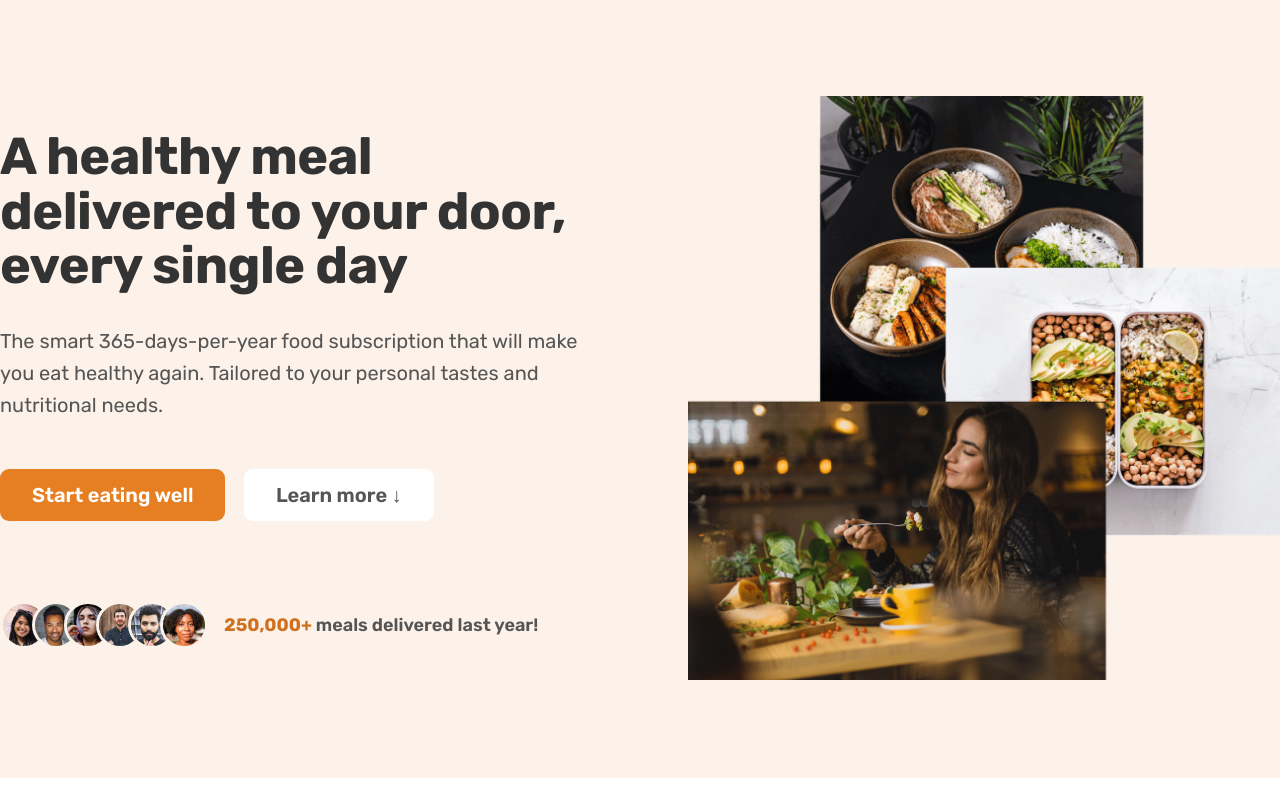
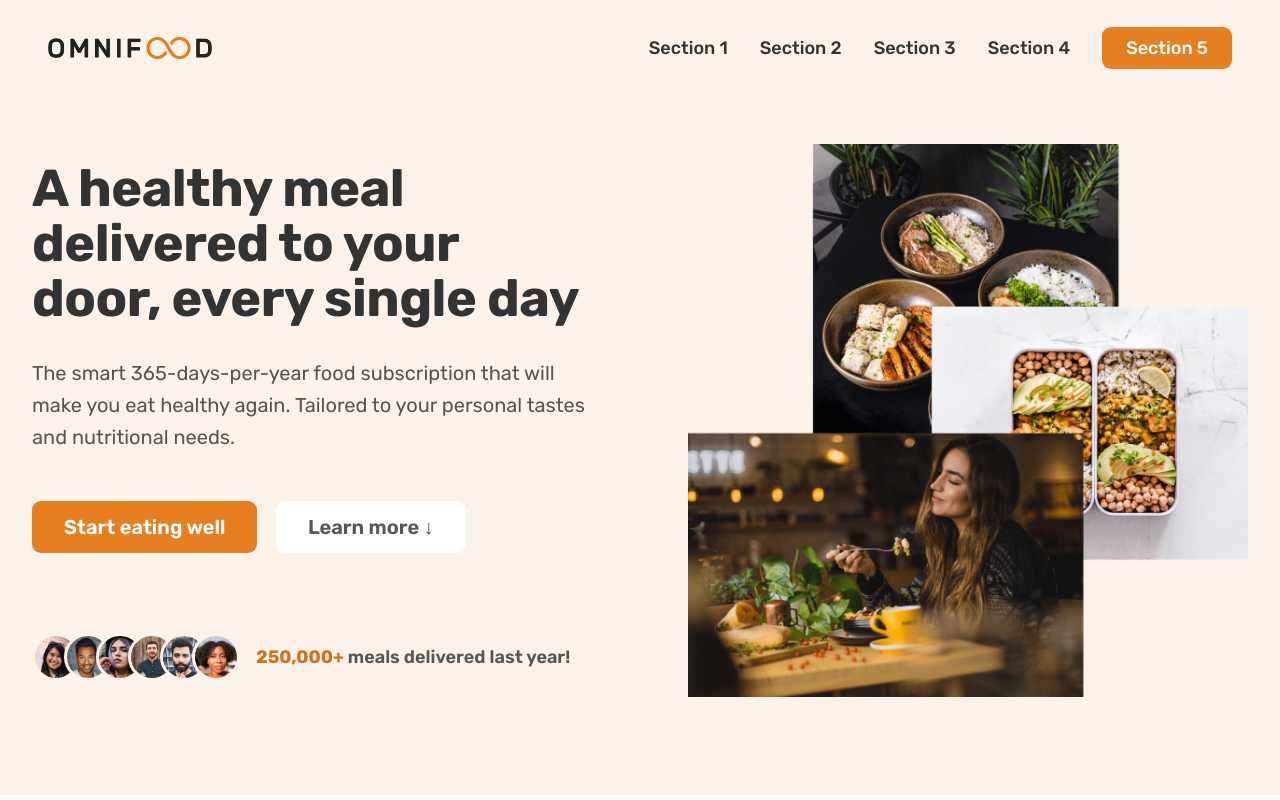
Before and after one commit to hicham-hachem/omnifood, a plain HTML site: page index.html in a window 1280 px wide. Drawn offline with Linux system fonts and the light colour scheme; files whose address does not match are found by name.

Commit message:
Create nav-bar

```diff
--- a/css/styles.css
+++ b/css/styles.css
@@ -6,9 +6,14 @@
 
 - Font weights
 Default: 400
+Medium: 500
+Semi-bold: 600
+Bold: 700
 
 - Line heights
 Default: 1
+Small: 1.05
+Paragraph default: 1.6
 
 --- 02 COLORS
 
@@ -24,14 +29,19 @@ Default: 1
 
 --- 06 BORDER-RADIUS
 
+Default: 9px
+
 --- 07 WHITESPACE
 
 - Spacing system (px)
 2 / 4 / 8 / 12 / 16 / 24 / 32 / 48 / 64 / 80 / 96 / 120
 
- */
+*/
 
- /* CSS Reset */
+
+/*********************************/
+/* CSS RESET*/
+/*********************************/
 * {
     padding: 0;
     margin: 0;
@@ -53,20 +63,9 @@ body {
     color: #555;
 }
 
-/* Hero section */
-.section-hero {
-    background-color: #fdf2e9;
-    padding: 9.6rem 0;
-}
-
-.hero {
-    max-width: 130rem;
-    margin: 0 auto;
-    display: grid;
-    grid-template-columns: 1fr 1fr;
-    gap: 9.6rem;
-    align-items: center;
-}
+/*********************************/
+/* GENERAL REUSABLE COMPONENTS*/
+/*********************************/
 
 .heading-primary {
     font-size: 5.2rem;
@@ -75,12 +74,6 @@ body {
     color: #333;
     letter-spacing: -0.5px;
     margin-bottom: 3.2rem;
-}
-
-.hero-description {
-    font-size: 2rem;
-    line-height: 1.6;
-    margin-bottom: 4.8rem;
 }
 
 .btn:link,
@@ -121,15 +114,95 @@ body {
     /* Trick to add border inside */
     /* box-shadow: inset hr vr blur scale color; */
     box-shadow: inset 0 0 0 3px #fff;
+}
 
+.margin-right-sm {
+    margin-right: 1.6rem !important;
+}
+
+/*********************************/
+/* HEADER */
+/*********************************/
+
+.header {
+    display: flex;
+    justify-content: space-between;
+    align-items: center;
+    background-color: #fdf2e9;
+    height: 9.6rem;
+    padding: 0 4.8rem;
+}
+
+.logo {
+    height: 2.2rem;
+}
+
+/*********************************/
+/* NAVIGATION */
+/*********************************/
+
+.main-nav-list {
+    list-style: none;
+    display: flex;
+    align-items: center;
+    gap: 3.2rem;
+}
+
+.main-nav-link:link,
+.main-nav-link:visited {
+    display: inline-block;
+    text-decoration: none;
+    color: #333;
+    font-weight: 500;
+    font-size: 1.8rem;
+    transition: all 0.3s;
+}
+
+.main-nav-link:hover,
+.main-nav-link:active {
+    color: #cf711f;
+}
+
+.main-nav-link.nav-cta:link,
+.main-nav-link.nav-cta:visited {
+    padding: 1.2rem 2.4rem;
+    border-radius: 9px;
+    color: #fff;
+    background-color: #e67e22;
+}
+
+.main-nav-link.nav-cta:hover,
+.main-nav-link.nav-cta:active {
+    background-color: #cf711f;
+}
+
+/*********************************/
+/* HERO SECTION */
+/*********************************/
+
+.section-hero {
+    background-color: #fdf2e9;
+    padding: 4.8rem 0 9.6rem 0;
+}
+
+.hero {
+    max-width: 130rem;
+    margin: 0 auto;
+    padding: 0 3.2rem;
+    display: grid;
+    grid-template-columns: 1fr 1fr;
+    gap: 9.6rem;
+    align-items: center;
+}
+
+.hero-description {
+    font-size: 2rem;
+    line-height: 1.6;
+    margin-bottom: 4.8rem;
 }
 
 .hero-img {
     width: 100%;
-}
-
-.margin-right-sm {
-    margin-right: 1.6rem !important;
 }
 
 .delivered-meals {
--- a/index.html
+++ b/index.html
@@ -12,6 +12,21 @@
     <link rel="stylesheet" href="css/styles.css">
 </head>
 <body>
+    <header class="header">
+        <img class="logo" src="img/omnifood-logo.png" alt="Omnifood logo">
+        <nav class="main-nav">
+            <ul class="main-nav-list">
+                <li><a class="main-nav-link" href="#">Section 1</a></li>
+                <li><a class="main-nav-link" href="#">Section 2</a></li>
+                <li><a class="main-nav-link" href="#">Section 3</a></li>
+                <li><a class="main-nav-link" href="#">Section 4</a></li>
+                <li><a class="main-nav-link nav-cta" href="#">Section 5</a></li>
+            </ul>
+        </nav>
+    </header>
+
+    <main>
+        <!-- Start hero section -->
         <section class="section-hero">
             <div class="hero">
                 <div class="hero-text-box">
@@ -41,7 +56,7 @@
                 </div>
             </div>
         </section>
-
-
+        <!-- End hero section -->
+    </main>
 </body>
 </html>
```
Lines whose indentation alone changed are shown as unchanged.
